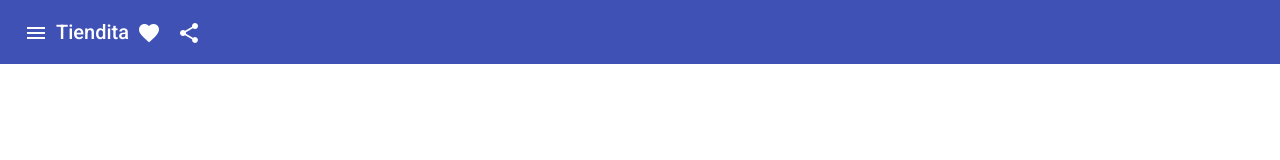
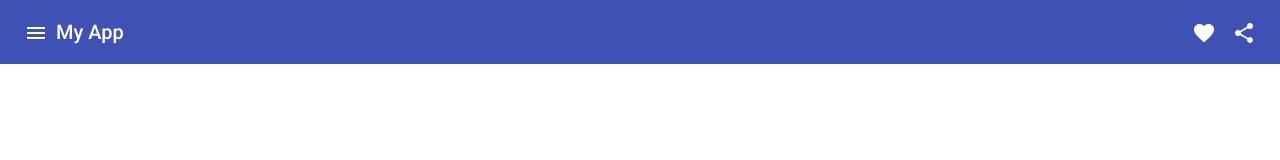
Before and after one commit to VicoVillca/angular-my-store, an Angular app: page / in a window 1280 px wide. Shown: the top 160 px of the page. Built offline with nearby package versions, Linux system fonts and the light colour scheme.

Commit message:
colocando estilos a toolbar

```diff
--- a/src/app/shared/component/header/header.component.css
+++ b/src/app/shared/component/header/header.component.css
@@ -0,0 +1,3 @@
+.example-spacer {
+    flex: 1 1 auto;
+  }
--- a/src/app/shared/component/header/header.component.html
+++ b/src/app/shared/component/header/header.component.html
@@ -1,13 +1,15 @@
-<mat-toolbar color="primary">
+
+
+
+  <mat-toolbar color="primary">
     <button mat-icon-button class="example-icon" aria-label="Example icon-button with menu icon">
       <mat-icon>menu</mat-icon>
     </button>
-    <span>Tiendita</span>
+    <span>My App</span>
     <span class="example-spacer"></span>
     <button mat-icon-button class="example-icon favorite-icon" aria-label="Example icon-button with heart icon">
       <mat-icon>favorite</mat-icon>
     </button>
-
     <button mat-icon-button class="example-icon" aria-label="Example icon-button with share icon">
       <mat-icon>share</mat-icon>
     </button>
--- a/src/styles.css
+++ b/src/styles.css
@@ -1,4 +1,4 @@
 /* You can add global styles to this file, and also import other style files */
-@import "~@angular/material/prebuilt-themes/indigo-pink.css";
+
 html, body { height: 100%; }
 body { margin: 0; font-family: Roboto, "Helvetica Neue", sans-serif; }
```
